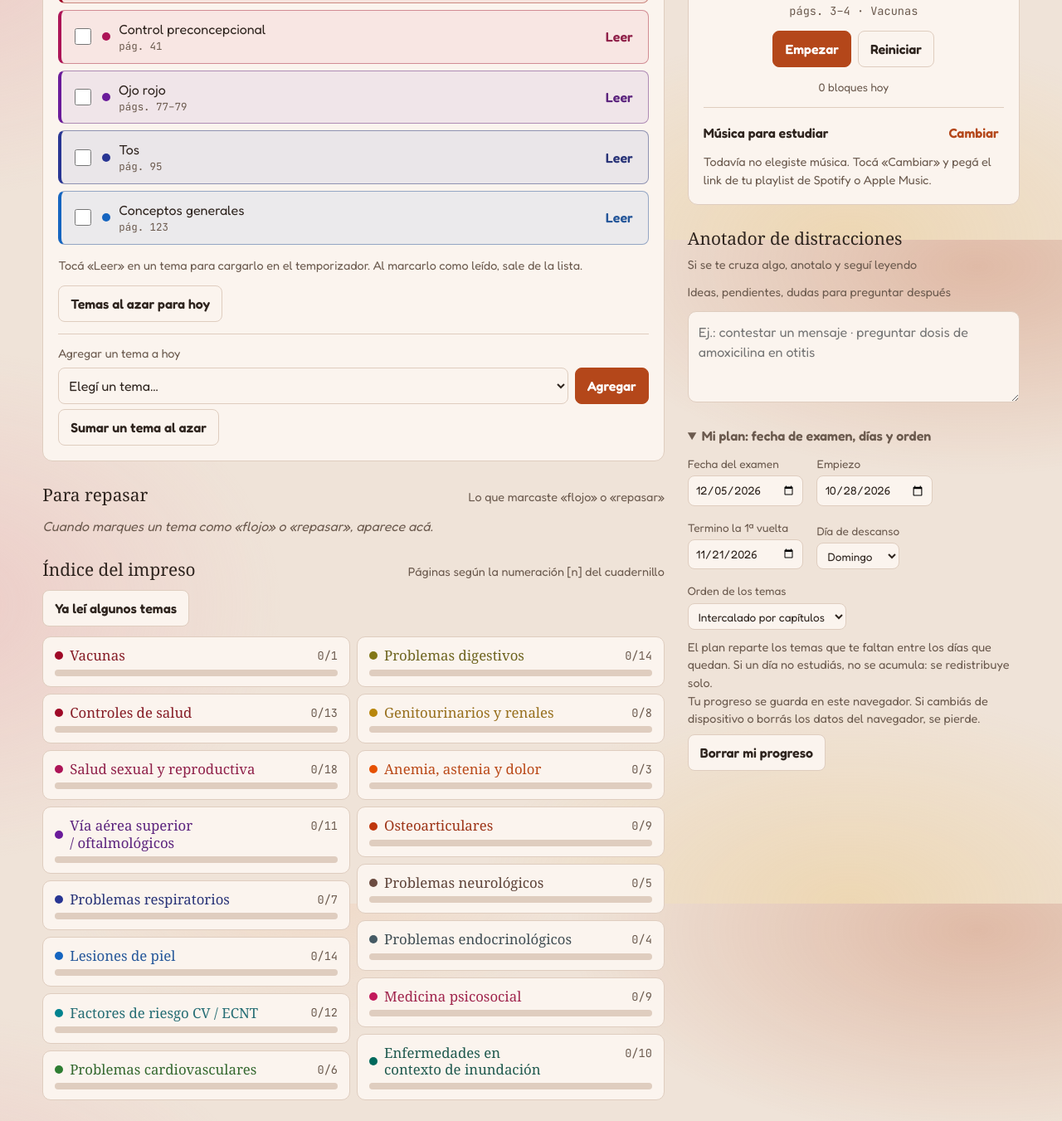
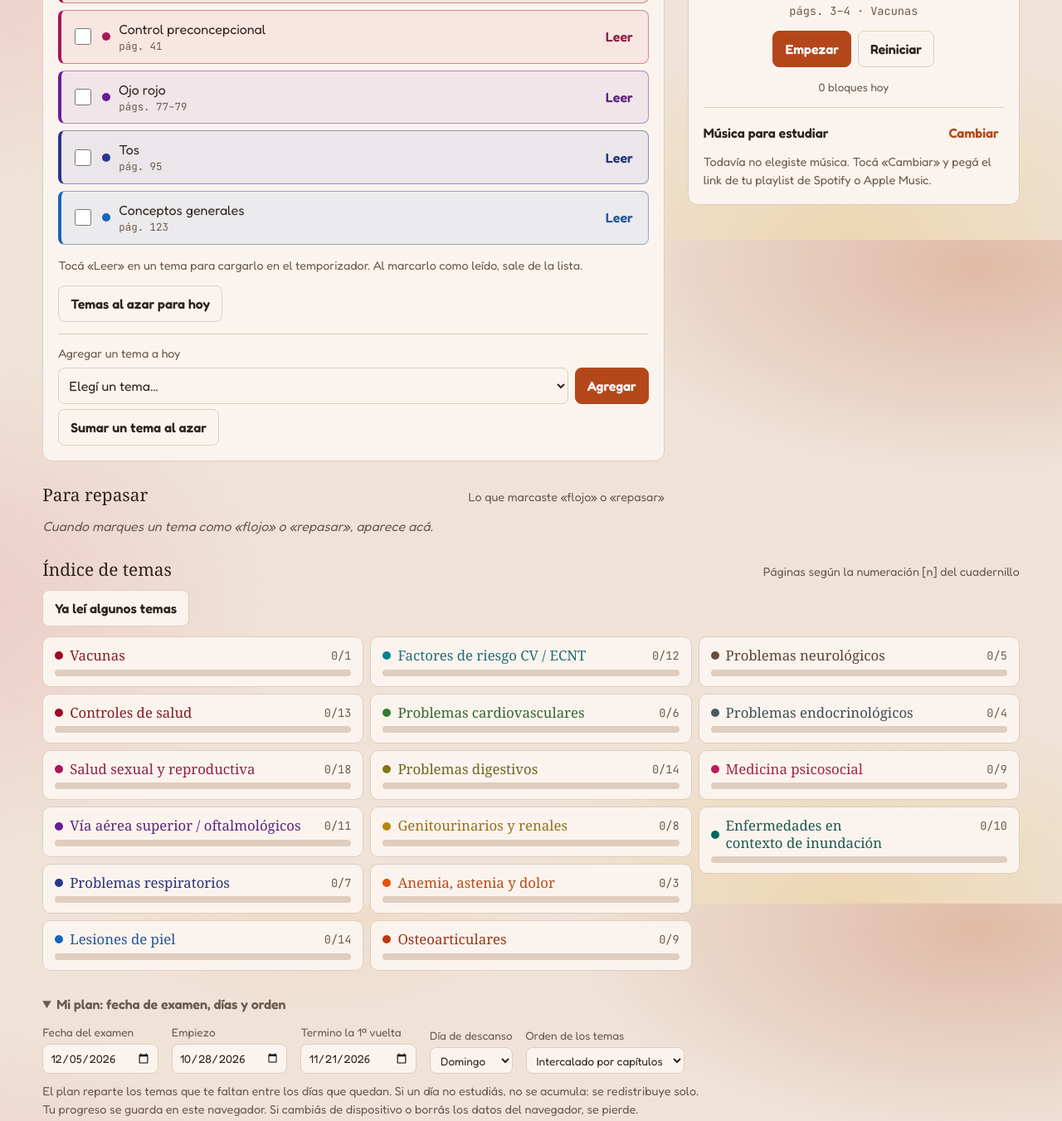
Before and after one commit to bautistamendoza22-wq/REPASO, a plain HTML site: page index.html in a window 1280 px wide. Shown: the part 511-1862 px from the top of the page at 83% size. Drawn offline with Linux system fonts and the light colour scheme; a web font is replaced by a local one.

Commit message:
Quitar anotador; Índice de temas a todo el ancho
Co-Authored-By: Claude Opus 5.5 <noreply@anthropic.com>
Claude-Session: https://claude.ai/code/session_01K6CxeRfSGULzW2tm7fB5qR

```diff
--- a/index.html
+++ b/index.html
@@ -58,14 +58,18 @@ header>div:first-child{min-width:0}
 /* Layout: en pantallas anchas, columna principal (hoy, repaso, índice) + lateral (temporizador, música, anotador, plan) */
 .cols{display:flex;flex-direction:column;gap:28px}
 .main,.side{display:contents}
-.main>.panel{order:1}.side>.timer{order:2}#repSec{order:3}#idxSec{order:4}#notesSec{order:5}#planBox{order:6}
+.main>.panel{order:1}.side>.timer{order:2}#repSec{order:3}
 @media (min-width:960px){
   .cols{display:grid;grid-template-columns:minmax(0,1fr) minmax(330px,400px);gap:28px;align-items:start}
   .main,.side{display:flex;flex-direction:column;gap:28px;min-width:0}
   .strip{gap:16px}
 }
+@media (min-width:760px){
+  #index{display:block;columns:2;column-gap:12px}
+  #index .chap{break-inside:avoid;margin-bottom:8px}
+}
 @media (min-width:1280px){
-  #index{display:block;columns:2;column-gap:12px}
+  #index{display:block;columns:3;column-gap:12px}
   #index .chap{break-inside:avoid;margin-bottom:8px}
 }
 .panel{background:var(--surface);border:1px solid var(--line);border-radius:12px;padding:18px;display:flex;flex-direction:column;gap:14px;min-width:0}
@@ -200,14 +204,6 @@ details.plain>summary{cursor:pointer;color:var(--muted);font-weight:700}
     <div id="repList"></div>
   </section>
 
-  <section class="sec" id="idxSec">
-    <div class="sechead"><h2>Índice del impreso</h2><span class="hint">Páginas según la numeración [n] del cuadernillo</span></div>
-    <div class="row" style="justify-content:flex-start;align-items:center">
-      <button class="btn" id="markPrev">Ya leí algunos temas</button>
-      <span class="hint" id="markPrevHint" hidden>Tildá lo que ya leíste, tema por tema o con «Marcar todo el capítulo». El plan se recalcula con lo que te falta.</span>
-    </div>
-    <div id="index" class="sec" style="gap:8px"></div>
-  </section>
   </div>
   <aside class="side">
     <div class="panel timer" aria-label="Temporizador">
@@ -247,10 +243,17 @@ details.plain>summary{cursor:pointer;color:var(--muted);font-weight:700}
       </div>
     </div>
 
-  <section class="sec" id="notesSec">
-    <div class="sechead"><h2>Anotador de distracciones</h2><span class="hint">Si se te cruza algo, anotalo y seguí leyendo</span></div>
-    <label for="notes" class="hint">Ideas, pendientes, dudas para preguntar después</label>
-    <textarea id="notes" placeholder="Ej.: contestar un mensaje · preguntar dosis de amoxicilina en otitis"></textarea>
+
+  </aside>
+  </div>
+
+  <section class="sec" id="idxSec">
+    <div class="sechead"><h2>Índice de temas</h2><span class="hint">Páginas según la numeración [n] del cuadernillo</span></div>
+    <div class="row" style="justify-content:flex-start;align-items:center">
+      <button class="btn" id="markPrev">Ya leí algunos temas</button>
+      <span class="hint" id="markPrevHint" hidden>Tildá lo que ya leíste, tema por tema o con «Marcar todo el capítulo». El plan se recalcula con lo que te falta.</span>
+    </div>
+    <div id="index" class="sec" style="gap:8px"></div>
   </section>
 
   <details class="plain" id="planBox">
@@ -279,8 +282,6 @@ details.plain>summary{cursor:pointer;color:var(--muted);font-weight:700}
       <span class="hint" id="resetConfirm" hidden>¿Seguro? <button class="btn" id="resetYes">Sí, borrar</button> <button class="btn" id="resetNo">Cancelar</button></span>
     </div>
   </details>
-  </aside>
-  </div>
 </div>
 
 
@@ -463,7 +464,6 @@ function render(){
       li.innerHTML=`<span class="tag ${c}">${c==="rep"?"Repasar":"Flojo"}</span><span class="nm">${x.n}</span><span class="pg mono">${pgTxt(x)}</span><button class="pick" data-pick="${x.id}">Leer</button>`;u.appendChild(li)});
     rl.appendChild(u)}
 
-  if(document.activeElement!==$("notes"))$("notes").value=S.notas||"";
   $("cExam").value=EXAM;$("cIni").value=S.config.inicio;$("cFin").value=S.config.fin;$("cRest").value=S.config.descanso;$("cOrd").value=S.config.orden||"mix";
   $("pomos").textContent=`${(S.pomos||{})[t]||0} bloques hoy`;
   $("whereSaved").textContent=ref?"Tu progreso es solo tuyo: se guarda en tu cuenta y nadie más lo ve.":"Tu progreso se guarda en este navegador. Si cambiás de dispositivo o borrás los datos del navegador, se pierde.";
@@ -547,7 +547,6 @@ document.addEventListener("change",e=>{
   if(cb.id==="cRest"){S.config.descanso=cb.value;persist();render()}
   if(cb.id==="cOrd"){S.config.orden=cb.value;current=null;persist();render()}
 });
-let nt=null;$("notes").addEventListener("input",e=>{S.notas=e.target.value;clearTimeout(nt);nt=setTimeout(persist,900)});
 // ---------- modo diurno / nocturno ----------
 const TK=LS+"-theme";
 const isDark=()=>{const a=document.documentElement.getAttribute("data-theme");return a?a==="dark":matchMedia("(prefers-color-scheme: dark)").matches};
```
Also changed, not shown: 1 other file.
